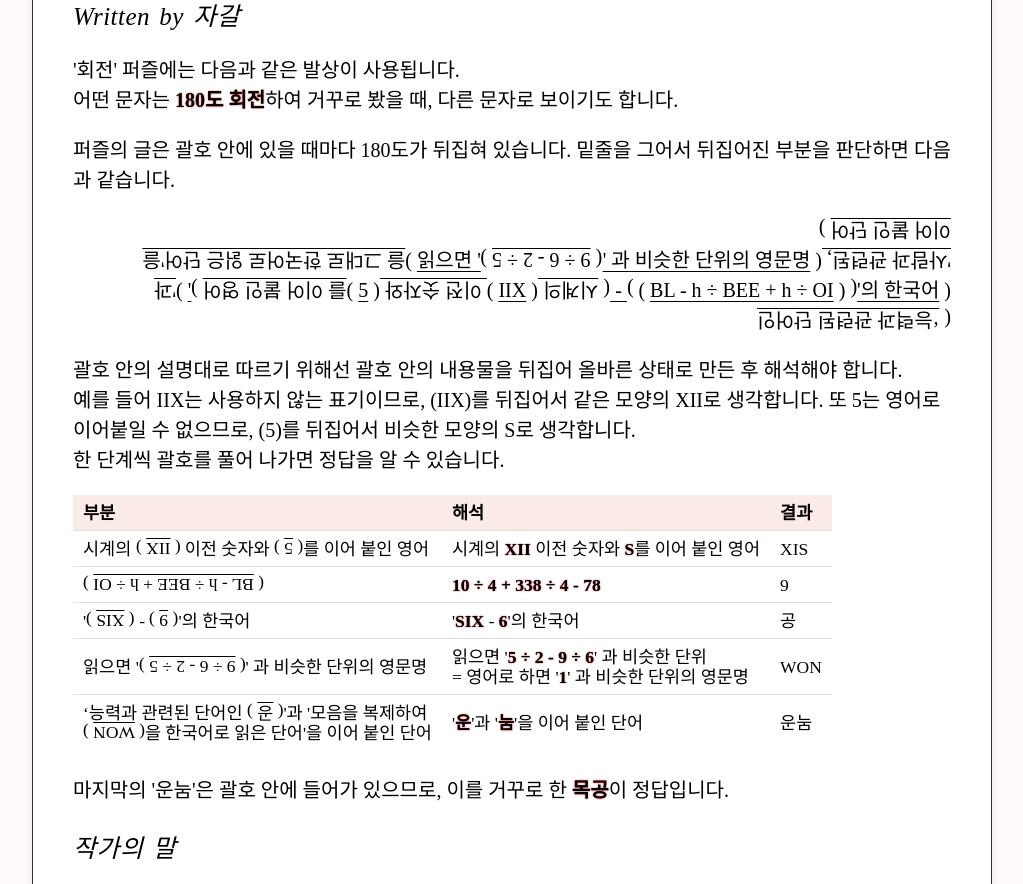
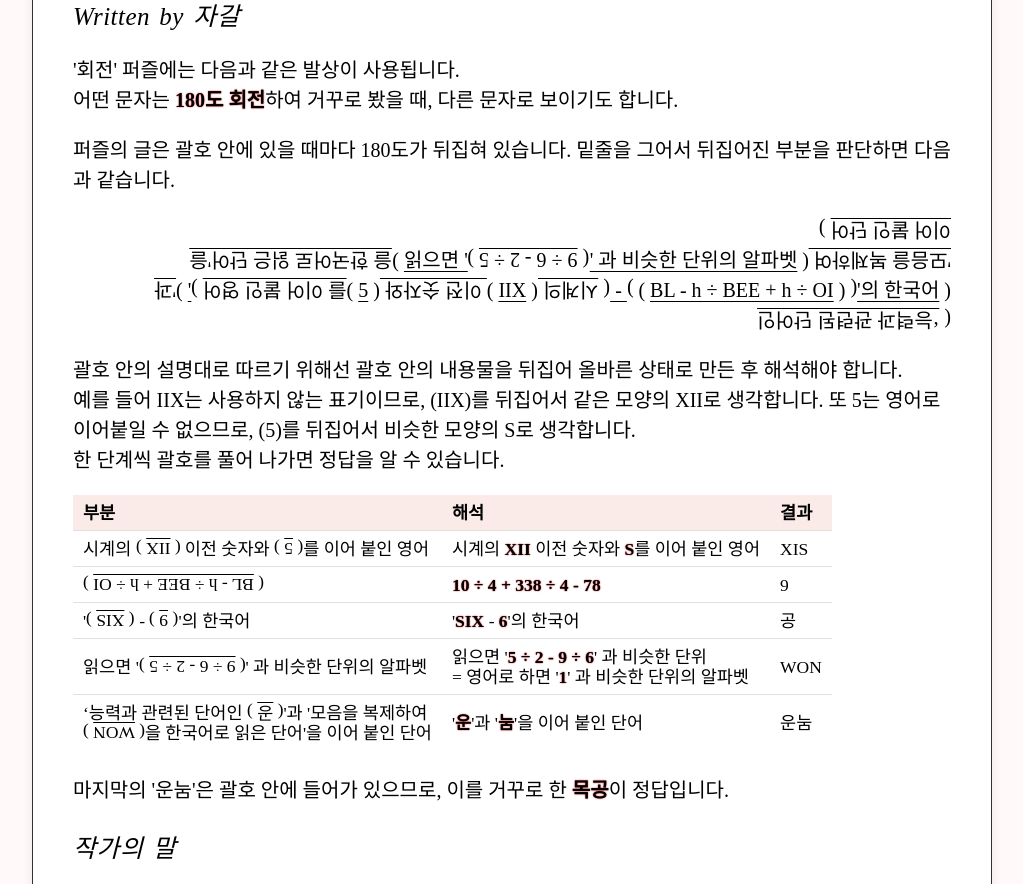
Before and after one commit to Gravel4444/TextPuzzleHunt, a Django app: template puzzles/templates/solution_bodies/rotation.html in a window 1280 px wide. Shown: the part 287-1171 px from the top of the page, without its empty margins (128-1151 px from the left). Run offline with Django 3.2, Linux system fonts and the light colour scheme; the template is opened without the code that fills it, so the values that code supplies are empty; data comes from the database, SQL or seed files in the repository; some libraries are stand-ins or nearby versions; some web fonts are replaced.

Commit message:
v.1.8.4 회전 문제 추가 수정

```diff
--- a/puzzles/templates/puzzle_bodies/rotation.html
+++ b/puzzles/templates/puzzle_bodies/rotation.html
@@ -4,7 +4,7 @@
 눈앞이 어질어질해. 나는 누구지? 설마 그걸 잊어버렸겠어. 글씨를 거꾸로 봐도 말이 되는 걸 보니 정말 정신이 없나 봐.
 {: .flavor}
 
-<span class="rotated-text">( ‘능력과 관련된 단어인 <span class="rotated-text">( '<span class="rotated-text">( 시계의 <span class="rotated-text">( IIX )</span> 이전 숫자와 <span class="rotated-text">( 5 )</span>를 이어 붙인 영어 )</span> - <span class="rotated-text">( <span class="rotated-text">( BL - h ÷ BEE + h ÷ OI )</span> )</span>'의 한국어 )</span>'과 <br>'모음을 복제하여 <span class="rotated-text">( 읽으면 '<span class="rotated-text">( 9 ÷ 6 - 2 ÷ 5 )</span>' 과 비슷한 단위의 영문명 )</span>을 한국어로 읽은 단어'을 <br>이어 붙인 단어 )</span>
+<span class="rotated-text">( ‘능력과 관련된 단어인 <span class="rotated-text">( '<span class="rotated-text">( 시계의 <span class="rotated-text">( IIX )</span> 이전 숫자와 <span class="rotated-text">( 5 )</span>를 이어 붙인 영어 )</span> - <span class="rotated-text">( <span class="rotated-text">( BL - h ÷ BEE + h ÷ OI )</span> )</span>'의 한국어 )</span>'과 <br>'모음을 복제하여 <span class="rotated-text">( 읽으면 '<span class="rotated-text">( 9 ÷ 6 - 2 ÷ 5 )</span>' 과 비슷한 단위의 알파벳 )</span>을 한국어로 읽은 단어'을 <br>이어 붙인 단어 )</span>
 
 <button class="btn clipboard-button"></button>
 
--- a/puzzles/templates/solution_bodies/rotation.html
+++ b/puzzles/templates/solution_bodies/rotation.html
@@ -20,7 +20,7 @@
 퍼즐의 글은 괄호 안에 있을 때마다 180도가 뒤집혀 있습니다.
 밑줄을 그어서 뒤집어진 부분을 판단하면 다음과 같습니다.
 
-<span class="rotated-text">( <u>‘능력과 관련된 단어인 <span class="rotated-text">( <u>'<span class="rotated-text">( <u>시계의 <span class="rotated-text">( <u>IIX</u> )</span> 이전 숫자와 <span class="rotated-text">( <u>5</u> )</span>를 이어 붙인 영어</u> )</span> - <span class="rotated-text">( <span class="rotated-text">( <u>BL - h ÷ BEE + h ÷ OI</u> )</span> )</span>'의 한국어</u> )</span>'과 <br>'사람과 관련된, <span class="rotated-text">( <u>읽으면 '<span class="rotated-text">( <u>9 ÷ 6 - 2 ÷ 5</u> )</span>' 과 비슷한 단위의 영문명</u> )</span>을 그대로 한국어로 읽은 단어'을 <br>이어 붙인 단어</u> )</span></u>
+<span class="rotated-text">( <u>‘능력과 관련된 단어인 <span class="rotated-text">( <u>'<span class="rotated-text">( <u>시계의 <span class="rotated-text">( <u>IIX</u> )</span> 이전 숫자와 <span class="rotated-text">( <u>5</u> )</span>를 이어 붙인 영어</u> )</span> - <span class="rotated-text">( <span class="rotated-text">( <u>BL - h ÷ BEE + h ÷ OI</u> )</span> )</span>'의 한국어</u> )</span>'과 <br>'모음을 복제하여 <span class="rotated-text">( <u>읽으면 '<span class="rotated-text">( <u>9 ÷ 6 - 2 ÷ 5</u> )</span>' 과 비슷한 단위의 알파벳</u> )</span>을 한국어로 읽은 단어'을 <br>이어 붙인 단어</u> )</span></u>
 
 괄호 안의 설명대로 따르기 위해선 괄호 안의 내용물을 뒤집어 올바른 상태로 만든 후 해석해야 합니다.
 예를 들어 IIX는 사용하지 않는 표기이므로, (IIX)를 뒤집어서 같은 모양의 XII로 생각합니다. 또 5는 영어로 이어붙일 수 없으므로, (5)를 뒤집어서 비슷한 모양의 S로 생각합니다.
@@ -31,7 +31,7 @@
 | 시계의 <span class="rotated-text">( <u >IIX</u> )</span> 이전 숫자와 <span class="rotated-text">( <u>5</u> )</span>를 이어 붙인 영어 | 시계의 **XII** 이전 숫자와 **S**를 이어 붙인 영어 | XIS |
 | <span class="rotated-text">( <u>BL - h ÷ BEE + h ÷ OI</u> )</span> | **10 ÷ 4 + 338 ÷ 4 - 78** |  9  |
 | '<span class="rotated-text">( <u>XIS</u> )</span> - <span class="rotated-text">( <u>9</u> )</span>'의 한국어 |  '**SIX** - **6**'의 한국어  |  공  |
-| 읽으면 '<span class="rotated-text">( <u>9 ÷ 6 - 2 ÷ 5</u> )</span>' 과 비슷한 단위의 영문명 |  읽으면 '**5 ÷ 2 - 9 ÷ 6**' 과 비슷한 단위<br>= 영어로 하면 '**1**' 과 비슷한 단위의 영문명  |   WON   |
+| 읽으면 '<span class="rotated-text">( <u>9 ÷ 6 - 2 ÷ 5</u> )</span>' 과 비슷한 단위의 알파벳 |  읽으면 '**5 ÷ 2 - 9 ÷ 6**' 과 비슷한 단위<br>= 영어로 하면 '**1**' 과 비슷한 단위의 알파벳  |   WON   |
 | ‘능력과 관련된 단어인 <span class="rotated-text">( <u>공</u> )</span>'과 '모음을 복제하여 <br> <span class="rotated-text">( <u>WON</u> )</span>을 한국어로 읽은 단어'을 이어 붙인 단어  | '**운**'과 '**눔**'을 이어 붙인 단어 |  운눔  |
 
 마지막의 '운눔'은 괄호 안에 들어가 있으므로, 이를 거꾸로 한 **목공**이 정답입니다.
```
